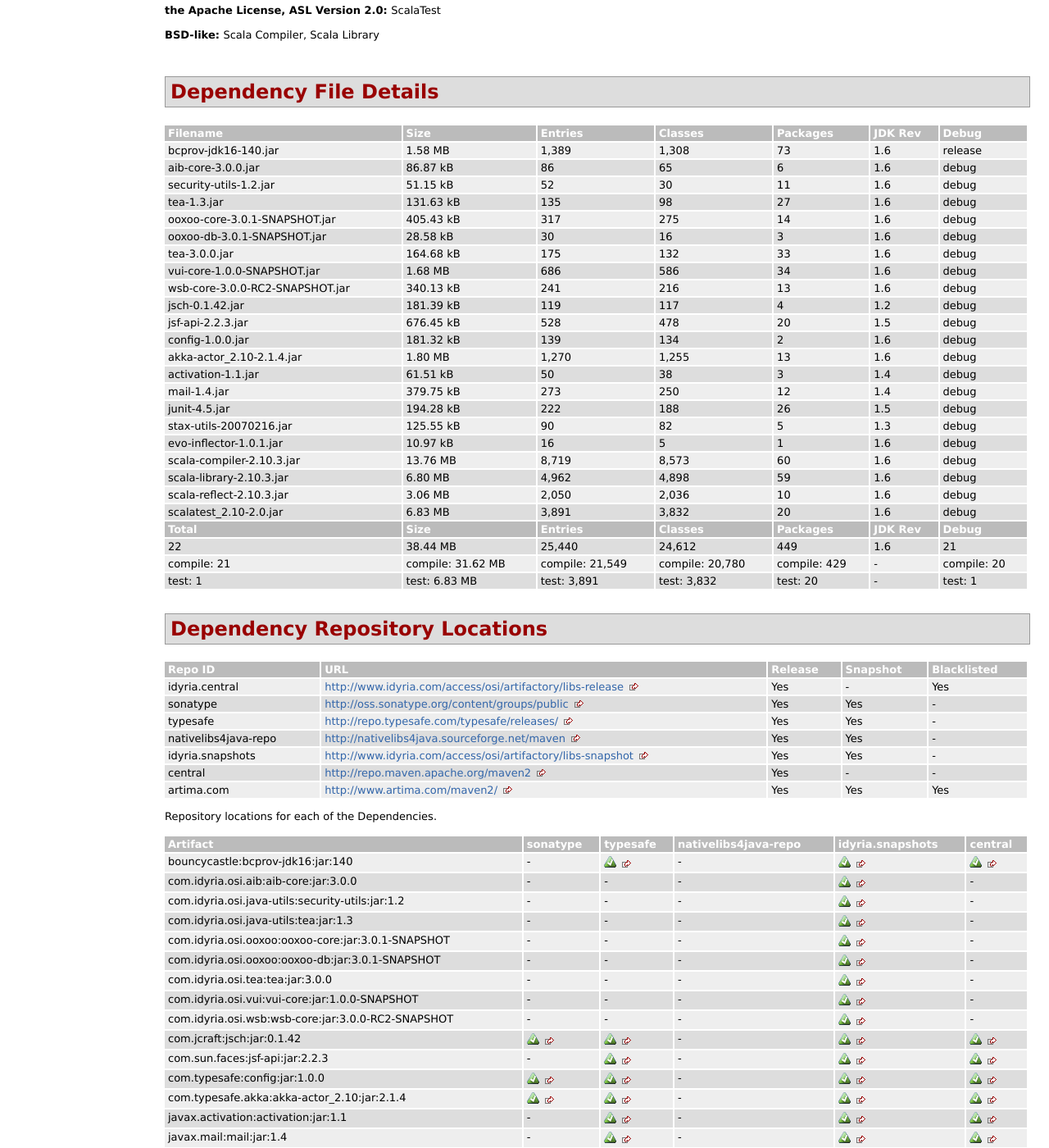
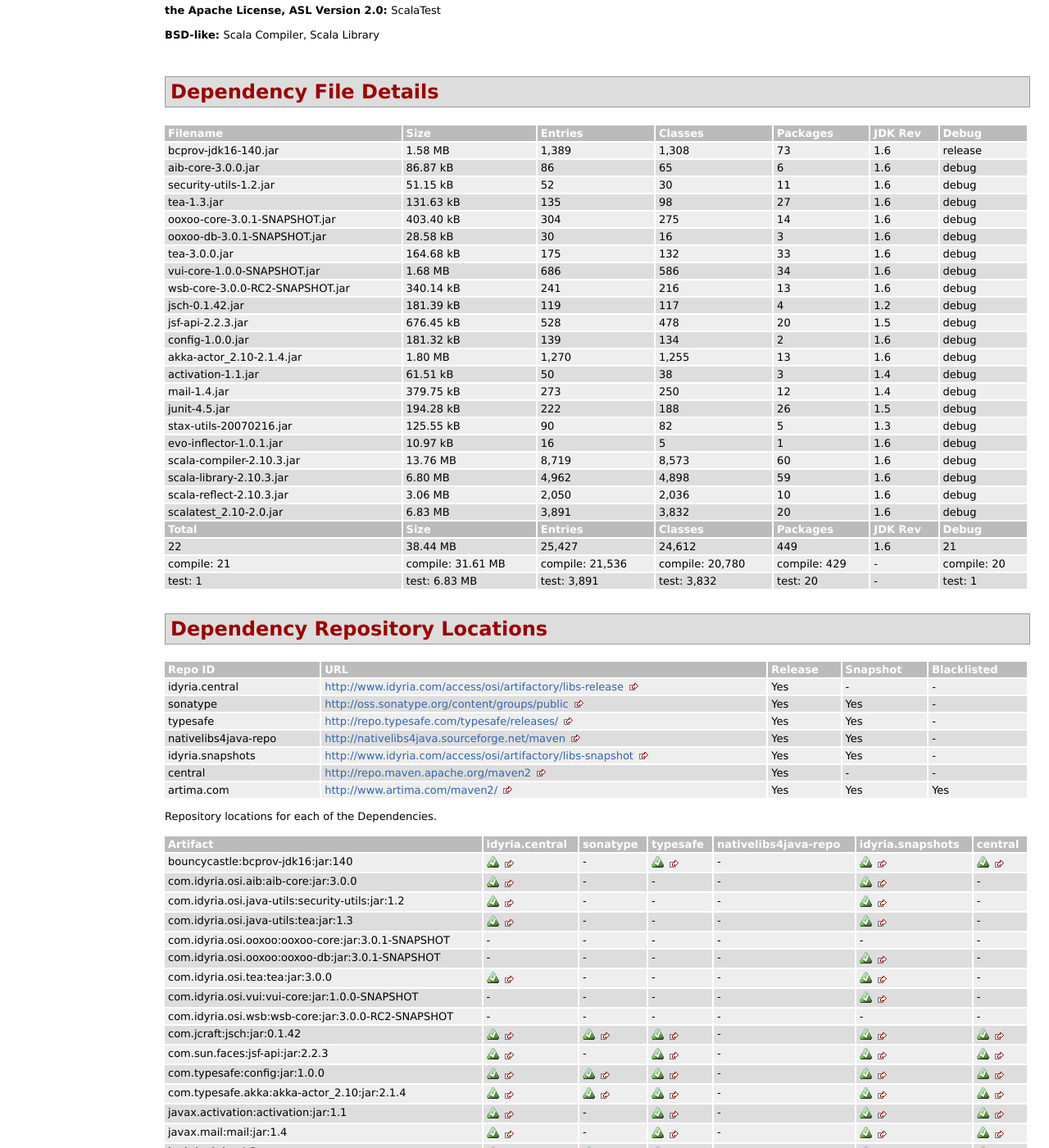
Before and after one commit to opendesignflow/wsb-webapp, a Jekyll site: the page maven/1.0.0-SNAPSHOT/dependencies.html, which Jekyll copies as it is, in a window 1280 px wide and 1400 px high, scrolled down 1957 px. Shown: the whole window at 82% size. Built offline with Jekyll 4.4.1, drawn with Linux system fonts in a browser that asks for light colours; Markdown is read by kramdown in place of the engine named in the settings; some of the changed text lies outside the part shown.

Commit message:
Creating site for 1.0.0-SNAPSHOT

```diff
--- a/maven/1.0.0-SNAPSHOT/dependencies.html
+++ b/maven/1.0.0-SNAPSHOT/dependencies.html
@@ -569,8 +569,8 @@
 <td>debug</td></tr>
 <tr class="b">
 <td>ooxoo-core-3.0.1-SNAPSHOT.jar</td>
-<td>405.43 kB</td>
-<td>317</td>
+<td>403.40 kB</td>
+<td>304</td>
 <td>275</td>
 <td>14</td>
 <td>1.6</td>
@@ -601,7 +601,7 @@
 <td>debug</td></tr>
 <tr class="b">
 <td>wsb-core-3.0.0-RC2-SNAPSHOT.jar</td>
-<td>340.13 kB</td>
+<td>340.14 kB</td>
 <td>241</td>
 <td>216</td>
 <td>13</td>
@@ -722,15 +722,15 @@
 <tr class="a">
 <td>22</td>
 <td>38.44 MB</td>
-<td>25,440</td>
+<td>25,427</td>
 <td>24,612</td>
 <td>449</td>
 <td>1.6</td>
 <td>21</td></tr>
 <tr class="b">
 <td>compile: 21</td>
-<td>compile: 31.62 MB</td>
-<td>compile: 21,549</td>
+<td>compile: 31.61 MB</td>
+<td>compile: 21,536</td>
 <td>compile: 20,780</td>
 <td>compile: 429</td>
 <td>-</td>
@@ -757,7 +757,7 @@
 <td><a class="externalLink" href="http://www.idyria.com/access/osi/artifactory/libs-release">http://www.idyria.com/access/osi/artifactory/libs-release</a></td>
 <td>Yes</td>
 <td>-</td>
-<td>Yes</td></tr>
+<td>-</td></tr>
 <tr class="a">
 <td>sonatype</td>
 <td><a class="externalLink" href="http://oss.sonatype.org/content/groups/public">http://oss.sonatype.org/content/groups/public</a></td>
@@ -798,6 +798,7 @@
 <table border="0" class="bodyTable">
 <tr class="a">
 <th>Artifact</th>
+<th>idyria.central</th>
 <th>sonatype</th>
 <th>typesafe</th>
 <th>nativelibs4java-repo</th>
@@ -805,6 +806,7 @@
 <th>central</th></tr>
 <tr class="b">
 <td>bouncycastle:bcprov-jdk16:jar:140</td>
+<td><a class="externalLink" href="http://www.idyria.com/access/osi/artifactory/libs-release/bouncycastle/bcprov-jdk16/140/bcprov-jdk16-140.jar"><img alt="Found at http://www.idyria.com/access/osi/artifactory/libs-release" src="images/icon_success_sml.gif" /></a></td>
 <td>-</td>
 <td><a class="externalLink" href="http://repo.typesafe.com/typesafe/releases//bouncycastle/bcprov-jdk16/140/bcprov-jdk16-140.jar"><img alt="Found at http://repo.typesafe.com/typesafe/releases/" src="images/icon_success_sml.gif" /></a></td>
 <td>-</td>
@@ -812,6 +814,7 @@
 <td><a class="externalLink" href="http://repo.maven.apache.org/maven2/bouncycastle/bcprov-jdk16/140/bcprov-jdk16-140.jar"><img alt="Found at http://repo.maven.apache.org/maven2" src="images/icon_success_sml.gif" /></a></td></tr>
 <tr class="a">
 <td>com.idyria.osi.aib:aib-core:jar:3.0.0</td>
+<td><a class="externalLink" href="http://www.idyria.com/access/osi/artifactory/libs-release/com/idyria/osi/aib/aib-core/3.0.0/aib-core-3.0.0.jar"><img alt="Found at http://www.idyria.com/access/osi/artifactory/libs-release" src="images/icon_success_sml.gif" /></a></td>
 <td>-</td>
 <td>-</td>
 <td>-</td>
@@ -819,6 +822,7 @@
 <td>-</td></tr>
 <tr class="b">
 <td>com.idyria.osi.java-utils:security-utils:jar:1.2</td>
+<td><a class="externalLink" href="http://www.idyria.com/access/osi/artifactory/libs-release/com/idyria/osi/java-utils/security-utils/1.2/security-utils-1.2.jar"><img alt="Found at http://www.idyria.com/access/osi/artifactory/libs-release" src="images/icon_success_sml.gif" /></a></td>
 <td>-</td>
 <td>-</td>
 <td>-</td>
@@ -826,6 +830,7 @@
 <td>-</td></tr>
 <tr class="a">
 <td>com.idyria.osi.java-utils:tea:jar:1.3</td>
+<td><a class="externalLink" href="http://www.idyria.com/access/osi/artifactory/libs-release/com/idyria/osi/java-utils/tea/1.3/tea-1.3.jar"><img alt="Found at http://www.idyria.com/access/osi/artifactory/libs-release" src="images/icon_success_sml.gif" /></a></td>
 <td>-</td>
 <td>-</td>
 <td>-</td>
@@ -836,10 +841,12 @@
 <td>-</td>
 <td>-</td>
 <td>-</td>
-<td><a class="externalLink" href="http://www.idyria.com/access/osi/artifactory/libs-snapshot/com/idyria/osi/ooxoo/ooxoo-core/3.0.1-SNAPSHOT/ooxoo-core-3.0.1-20140523.140207-12.jar"><img alt="Found at http://www.idyria.com/access/osi/artifactory/libs-snapshot" src="images/icon_success_sml.gif" /></a></td>
+<td>-</td>
+<td>-</td>
 <td>-</td></tr>
 <tr class="a">
 <td>com.idyria.osi.ooxoo:ooxoo-db:jar:3.0.1-SNAPSHOT</td>
+<td>-</td>
 <td>-</td>
 <td>-</td>
 <td>-</td>
@@ -847,6 +854,7 @@
 <td>-</td></tr>
 <tr class="b">
 <td>com.idyria.osi.tea:tea:jar:3.0.0</td>
+<td><a class="externalLink" href="http://www.idyria.com/access/osi/artifactory/libs-release/com/idyria/osi/tea/tea/3.0.0/tea-3.0.0.jar"><img alt="Found at http://www.idyria.com/access/osi/artifactory/libs-release" src="images/icon_success_sml.gif" /></a></td>
 <td>-</td>
 <td>-</td>
 <td>-</td>
@@ -857,6 +865,7 @@
 <td>-</td>
 <td>-</td>
 <td>-</td>
+<td>-</td>
 <td><a class="externalLink" href="http://www.idyria.com/access/osi/artifactory/libs-snapshot/com/idyria/osi/vui/vui-core/1.0.0-SNAPSHOT/vui-core-1.0.0-20140523.140612-49.jar"><img alt="Found at http://www.idyria.com/access/osi/artifactory/libs-snapshot" src="images/icon_success_sml.gif" /></a></td>
 <td>-</td></tr>
 <tr class="b">
@@ -864,10 +873,12 @@
 <td>-</td>
 <td>-</td>
 <td>-</td>
-<td><a class="externalLink" href="http://www.idyria.com/access/osi/artifactory/libs-snapshot/com/idyria/osi/wsb/wsb-core/3.0.0-RC2-SNAPSHOT/wsb-core-3.0.0-RC2-20140523.140104-11.jar"><img alt="Found at http://www.idyria.com/access/osi/artifactory/libs-snapshot" src="images/icon_success_sml.gif" /></a></td>
+<td>-</td>
+<td>-</td>
 <td>-</td></tr>
 <tr class="a">
 <td>com.jcraft:jsch:jar:0.1.42</td>
+<td><a class="externalLink" href="http://www.idyria.com/access/osi/artifactory/libs-release/com/jcraft/jsch/0.1.42/jsch-0.1.42.jar"><img alt="Found at http://www.idyria.com/access/osi/artifactory/libs-release" src="images/icon_success_sml.gif" /></a></td>
 <td><a class="externalLink" href="http://oss.sonatype.org/content/groups/public/com/jcraft/jsch/0.1.42/jsch-0.1.42.jar"><img alt="Found at http://oss.sonatype.org/content/groups/public" src="images/icon_success_sml.gif" /></a></td>
 <td><a class="externalLink" href="http://repo.typesafe.com/typesafe/releases//com/jcraft/jsch/0.1.42/jsch-0.1.42.jar"><img alt="Found at http://repo.typesafe.com/typesafe/releases/" src="images/icon_success_sml.gif" /></a></td>
 <td>-</td>
@@ -875,6 +886,7 @@
 <td><a class="externalLink" href="http://repo.maven.apache.org/maven2/com/jcraft/jsch/0.1.42/jsch-0.1.42.jar"><img alt="Found at http://repo.maven.apache.org/maven2" src="images/icon_success_sml.gif" /></a></td></tr>
 <tr class="b">
 <td>com.sun.faces:jsf-api:jar:2.2.3</td>
+<td><a class="externalLink" href="http://www.idyria.com/access/osi/artifactory/libs-release/com/sun/faces/jsf-api/2.2.3/jsf-api-2.2.3.jar"><img alt="Found at http://www.idyria.com/access/osi/artifactory/libs-release" src="images/icon_success_sml.gif" /></a></td>
 <td>-</td>
 <td><a class="externalLink" href="http://repo.typesafe.com/typesafe/releases//com/sun/faces/jsf-api/2.2.3/jsf-api-2.2.3.jar"><img alt="Found at http://repo.typesafe.com/typesafe/releases/" src="images/icon_success_sml.gif" /></a></td>
 <td>-</td>
@@ -882,6 +894,7 @@
 <td><a class="externalLink" href="http://repo.maven.apache.org/maven2/com/sun/faces/jsf-api/2.2.3/jsf-api-2.2.3.jar"><img alt="Found at http://repo.maven.apache.org/maven2" src="images/icon_success_sml.gif" /></a></td></tr>
 <tr class="a">
 <td>com.typesafe:config:jar:1.0.0</td>
+<td><a class="externalLink" href="http://www.idyria.com/access/osi/artifactory/libs-release/com/typesafe/config/1.0.0/config-1.0.0.jar"><img alt="Found at http://www.idyria.com/access/osi/artifactory/libs-release" src="images/icon_success_sml.gif" /></a></td>
 <td><a class="externalLink" href="http://oss.sonatype.org/content/groups/public/com/typesafe/config/1.0.0/config-1.0.0.jar"><img alt="Found at http://oss.sonatype.org/content/groups/public" src="images/icon_success_sml.gif" /></a></td>
 <td><a class="externalLink" href="http://repo.typesafe.com/typesafe/releases//com/typesafe/config/1.0.0/config-1.0.0.jar"><img alt="Found at http://repo.typesafe.com/typesafe/releases/" src="images/icon_success_sml.gif" /></a></td>
 <td>-</td>
@@ -889,6 +902,7 @@
 <td><a class="externalLink" href="http://repo.maven.apache.org/maven2/com/typesafe/config/1.0.0/config-1.0.0.jar"><img alt="Found at http://repo.maven.apache.org/maven2" src="images/icon_success_sml.gif" /></a></td></tr>
 <tr class="b">
 <td>com.typesafe.akka:akka-actor_2.10:jar:2.1.4</td>
+<td><a class="externalLink" href="http://www.idyria.com/access/osi/artifactory/libs-release/com/typesafe/akka/akka-actor_2.10/2.1.4/akka-actor_2.10-2.1.4.jar"><img alt="Found at http://www.idyria.com/access/osi/artifactory/libs-release" src="images/icon_success_sml.gif" /></a></td>
 <td><a class="externalLink" href="http://oss.sonatype.org/content/groups/public/com/typesafe/akka/akka-actor_2.10/2.1.4/akka-actor_2.10-2.1.4.jar"><img alt="Found at http://oss.sonatype.org/content/groups/public" src="images/icon_success_sml.gif" /></a></td>
 <td><a class="externalLink" href="http://repo.typesafe.com/typesafe/releases//com/typesafe/akka/akka-actor_2.10/2.1.4/akka-actor_2.10-2.1.4.jar"><img alt="Found at http://repo.typesafe.com/typesafe/releases/" src="images/icon_success_sml.gif" /></a></td>
 <td>-</td>
@@ -896,6 +910,7 @@
 <td><a class="externalLink" href="http://repo.maven.apache.org/maven2/com/typesafe/akka/akka-actor_2.10/2.1.4/akka-actor_2.10-2.1.4.jar"><img alt="Found at http://repo.maven.apache.org/maven2" src="images/icon_success_sml.gif" /></a></td></tr>
 <tr class="a">
 <td>javax.activation:activation:jar:1.1</td>
+<td><a class="externalLink" href="http://www.idyria.com/access/osi/artifactory/libs-release/javax/activation/activation/1.1/activation-1.1.jar"><img alt="Found at http://www.idyria.com/access/osi/artifactory/libs-release" src="images/icon_success_sml.gif" /></a></td>
 <td>-</td>
 <td><a class="externalLink" href="http://repo.typesafe.com/typesafe/releases//javax/activation/activation/1.1/activation-1.1.jar"><img alt="Found at http://repo.typesafe.com/typesafe/releases/" src="images/icon_success_sml.gif" /></a></td>
 <td>-</td>
@@ -903,6 +918,7 @@
 <td><a class="externalLink" href="http://repo.maven.apache.org/maven2/javax/activation/activation/1.1/activation-1.1.jar"><img alt="Found at http://repo.maven.apache.org/maven2" src="images/icon_success_sml.gif" /></a></td></tr>
 <tr class="b">
 <td>javax.mail:mail:jar:1.4</td>
+<td><a class="externalLink" href="http://www.idyria.com/access/osi/artifactory/libs-release/javax/mail/mail/1.4/mail-1.4.jar"><img alt="Found at http://www.idyria.com/access/osi/artifactory/libs-release" src="images/icon_success_sml.gif" /></a></td>
 <td>-</td>
 <td><a class="externalLink" href="http://repo.typesafe.com/typesafe/releases//javax/mail/mail/1.4/mail-1.4.jar"><img alt="Found at http://repo.typesafe.com/typesafe/releases/" src="images/icon_success_sml.gif" /></a></td>
 <td>-</td>
@@ -910,6 +926,7 @@
 <td><a class="externalLink" href="http://repo.maven.apache.org/maven2/javax/mail/mail/1.4/mail-1.4.jar"><img alt="Found at http://repo.maven.apache.org/maven2" src="images/icon_success_sml.gif" /></a></td></tr>
 <tr class="a">
 <td>junit:junit:jar:4.5</td>
+<td><a class="externalLink" href="http://www.idyria.com/access/osi/artifactory/libs-release/junit/junit/4.5/junit-4.5.jar"><img alt="Found at http://www.idyria.com/access/osi/artifactory/libs-release" src="images/icon_success_sml.gif" /></a></td>
 <td><a class="externalLink" href="http://oss.sonatype.org/content/groups/public/junit/junit/4.5/junit-4.5.jar"><img alt="Found at http://oss.sonatype.org/content/groups/public" src="images/icon_success_sml.gif" /></a></td>
 <td><a class="externalLink" href="http://repo.typesafe.com/typesafe/releases//junit/junit/4.5/junit-4.5.jar"><img alt="Found at http://repo.typesafe.com/typesafe/releases/" src="images/icon_success_sml.gif" /></a></td>
 <td>-</td>
@@ -917,6 +934,7 @@
 <td><a class="externalLink" href="http://repo.maven.apache.org/maven2/junit/junit/4.5/junit-4.5.jar"><img alt="Found at http://repo.maven.apache.org/maven2" src="images/icon_success_sml.gif" /></a></td></tr>
 <tr class="b">
 <td>net.java.dev.stax-utils:stax-utils:jar:20070216</td>
+<td><a class="externalLink" href="http://www.idyria.com/access/osi/artifactory/libs-release/net/java/dev/stax-utils/stax-utils/20070216/stax-utils-20070216.jar"><img alt="Found at http://www.idyria.com/access/osi/artifactory/libs-release" src="images/icon_success_sml.gif" /></a></td>
 <td>-</td>
 <td><a class="externalLink" href="http://repo.typesafe.com/typesafe/releases//net/java/dev/stax-utils/stax-utils/20070216/stax-utils-20070216.jar"><img alt="Found at http://repo.typesafe.com/typesafe/releases/" src="images/icon_success_sml.gif" /></a></td>
 <td>-</td>
@@ -924,6 +942,7 @@
 <td><a class="externalLink" href="http://repo.maven.apache.org/maven2/net/java/dev/stax-utils/stax-utils/20070216/stax-utils-20070216.jar"><img alt="Found at http://repo.maven.apache.org/maven2" src="images/icon_success_sml.gif" /></a></td></tr>
 <tr class="a">
 <td>org.atteo:evo-inflector:jar:1.0.1</td>
+<td><a class="externalLink" href="http://www.idyria.com/access/osi/artifactory/libs-release/org/atteo/evo-inflector/1.0.1/evo-inflector-1.0.1.jar"><img alt="Found at http://www.idyria.com/access/osi/artifactory/libs-release" src="images/icon_success_sml.gif" /></a></td>
 <td><a class="externalLink" href="http://oss.sonatype.org/content/groups/public/org/atteo/evo-inflector/1.0.1/evo-inflector-1.0.1.jar"><img alt="Found at http://oss.sonatype.org/content/groups/public" src="images/icon_success_sml.gif" /></a></td>
 <td><a class="externalLink" href="http://repo.typesafe.com/typesafe/releases//org/atteo/evo-inflector/1.0.1/evo-inflector-1.0.1.jar"><img alt="Found at http://repo.typesafe.com/typesafe/releases/" src="images/icon_success_sml.gif" /></a></td>
 <td>-</td>
@@ -931,6 +950,7 @@
 <td><a class="externalLink" href="http://repo.maven.apache.org/maven2/org/atteo/evo-inflector/1.0.1/evo-inflector-1.0.1.jar"><img alt="Found at http://repo.maven.apache.org/maven2" src="images/icon_success_sml.gif" /></a></td></tr>
 <tr class="b">
 <td>org.scala-lang:scala-compiler:jar:2.10.3</td>
+<td><a class="externalLink" href="http://www.idyria.com/access/osi/artifactory/libs-release/org/scala-lang/scala-compiler/2.10.3/scala-compiler-2.10.3.jar"><img alt="Found at http://www.idyria.com/access/osi/artifactory/libs-release" src="images/icon_success_sml.gif" /></a></td>
 <td><a class="externalLink" href="http://oss.sonatype.org/content/groups/public/org/scala-lang/scala-compiler/2.10.3/scala-compiler-2.10.3.jar"><img alt="Found at http://oss.sonatype.org/content/groups/public" src="images/icon_success_sml.gif" /></a></td>
 <td><a class="externalLink" href="http://repo.typesafe.com/typesafe/releases//org/scala-lang/scala-compiler/2.10.3/scala-compiler-2.10.3.jar"><img alt="Found at http://repo.typesafe.com/typesafe/releases/" src="images/icon_success_sml.gif" /></a></td>
 <td>-</td>
@@ -938,6 +958,7 @@
 <td><a class="externalLink" href="http://repo.maven.apache.org/maven2/org/scala-lang/scala-compiler/2.10.3/scala-compiler-2.10.3.jar"><img alt="Found at http://repo.maven.apache.org/maven2" src="images/icon_success_sml.gif" /></a></td></tr>
 <tr class="a">
 <td>org.scala-lang:scala-library:jar:2.10.3</td>
+<td><a class="externalLink" href="http://www.idyria.com/access/osi/artifactory/libs-release/org/scala-lang/scala-library/2.10.3/scala-library-2.10.3.jar"><img alt="Found at http://www.idyria.com/access/osi/artifactory/libs-release" src="images/icon_success_sml.gif" /></a></td>
 <td><a class="externalLink" href="http://oss.sonatype.org/content/groups/public/org/scala-lang/scala-library/2.10.3/scala-library-2.10.3.jar"><img alt="Found at http://oss.sonatype.org/content/groups/public" src="images/icon_success_sml.gif" /></a></td>
 <td><a class="externalLink" href="http://repo.typesafe.com/typesafe/releases//org/scala-lang/scala-library/2.10.3/scala-library-2.10.3.jar"><img alt="Found at http://repo.typesafe.com/typesafe/releases/" src="images/icon_success_sml.gif" /></a></td>
 <td>-</td>
@@ -945,6 +966,7 @@
 <td><a class="externalLink" href="http://repo.maven.apache.org/maven2/org/scala-lang/scala-library/2.10.3/scala-library-2.10.3.jar"><img alt="Found at http://repo.maven.apache.org/maven2" src="images/icon_success_sml.gif" /></a></td></tr>
 <tr class="b">
 <td>org.scala-lang:scala-reflect:jar:2.10.3</td>
+<td><a class="externalLink" href="http://www.idyria.com/access/osi/artifactory/libs-release/org/scala-lang/scala-reflect/2.10.3/scala-reflect-2.10.3.jar"><img alt="Found at http://www.idyria.com/access/osi/artifactory/libs-release" src="images/icon_success_sml.gif" /></a></td>
 <td><a class="externalLink" href="http://oss.sonatype.org/content/groups/public/org/scala-lang/scala-reflect/2.10.3/scala-reflect-2.10.3.jar"><img alt="Found at http://oss.sonatype.org/content/groups/public" src="images/icon_success_sml.gif" /></a></td>
 <td><a class="externalLink" href="http://repo.typesafe.com/typesafe/releases//org/scala-lang/scala-reflect/2.10.3/scala-reflect-2.10.3.jar"><img alt="Found at http://repo.typesafe.com/typesafe/releases/" src="images/icon_success_sml.gif" /></a></td>
 <td>-</td>
@@ -952,6 +974,7 @@
 <td><a class="externalLink" href="http://repo.maven.apache.org/maven2/org/scala-lang/scala-reflect/2.10.3/scala-reflect-2.10.3.jar"><img alt="Found at http://repo.maven.apache.org/maven2" src="images/icon_success_sml.gif" /></a></td></tr>
 <tr class="a">
 <td>org.scalatest:scalatest_2.10:jar:2.0</td>
+<td><a class="externalLink" href="http://www.idyria.com/access/osi/artifactory/libs-release/org/scalatest/scalatest_2.10/2.0/scalatest_2.10-2.0.jar"><img alt="Found at http://www.idyria.com/access/osi/artifactory/libs-release" src="images/icon_success_sml.gif" /></a></td>
 <td><a class="externalLink" href="http://oss.sonatype.org/content/groups/public/org/scalatest/scalatest_2.10/2.0/scalatest_2.10-2.0.jar"><img alt="Found at http://oss.sonatype.org/content/groups/public" src="images/icon_success_sml.gif" /></a></td>
 <td><a class="externalLink" href="http://repo.typesafe.com/typesafe/releases//org/scalatest/scalatest_2.10/2.0/scalatest_2.10-2.0.jar"><img alt="Found at http://repo.typesafe.com/typesafe/releases/" src="images/icon_success_sml.gif" /></a></td>
 <td>-</td>
@@ -959,6 +982,7 @@
 <td><a class="externalLink" href="http://repo.maven.apache.org/maven2/org/scalatest/scalatest_2.10/2.0/scalatest_2.10-2.0.jar"><img alt="Found at http://repo.maven.apache.org/maven2" src="images/icon_success_sml.gif" /></a></td></tr>
 <tr class="b">
 <th>Total</th>
+<th>idyria.central</th>
 <th>sonatype</th>
 <th>typesafe</th>
 <th>nativelibs4java-repo</th>
```
Also changed, not shown: other parts of maven/1.0.0-SNAPSHOT/dependencies.html (+4 -3 lines).
